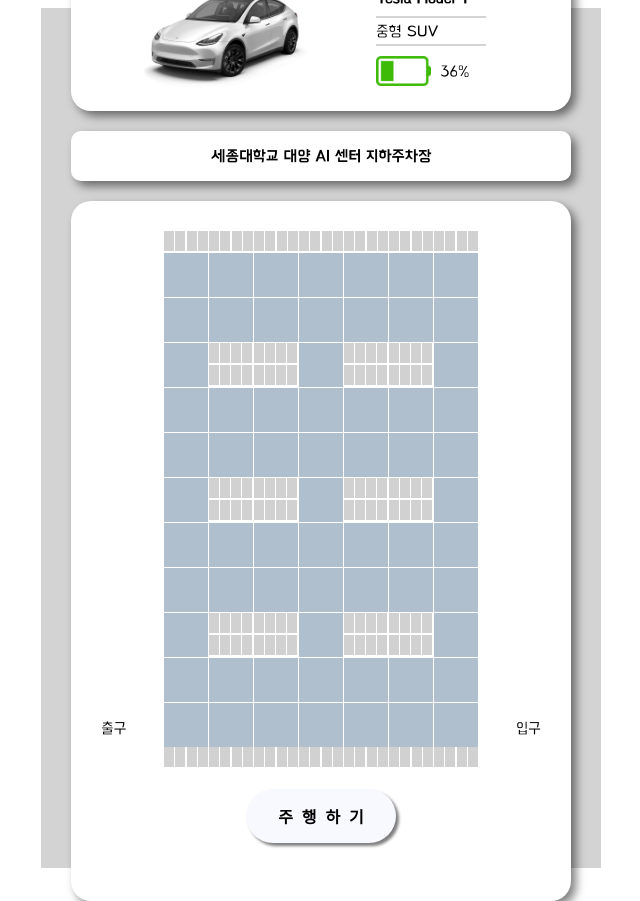
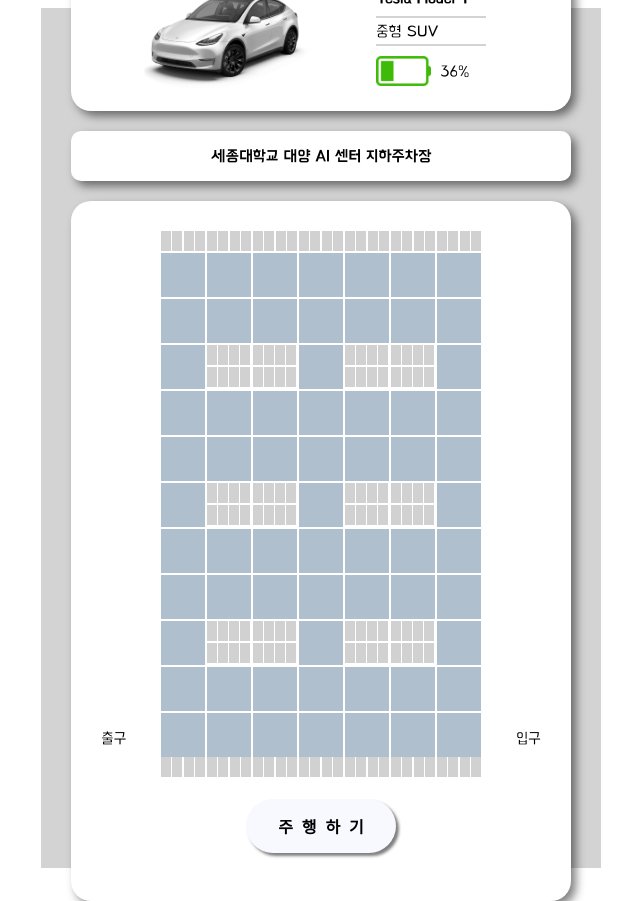
Before and after one commit to block-based-parking-control-system/parking-control-frontend, a React (Create React App) app: page /entrance/parking in a window 1280 px wide. Shown: the whole page, without its empty margins (319-959 px from the left). Built offline with nearby package versions, Linux system fonts and the light colour scheme; the HTML template or start-up script is replaced by a standard one.

Commit message:
refactor: 주차장 경계선 볼드값 변경

```diff
--- a/src/components/parkingpage/parkinglot/ParkingLot.css
+++ b/src/components/parkingpage/parkinglot/ParkingLot.css
@@ -28,7 +28,7 @@
 .middle-parking-lot {
     display: grid;
     grid-template-columns: repeat(7, 1fr);
-    grid-gap: 1px;
+    grid-gap: 2px;
     margin: 0 auto;
     width: fit-content;
     position: relative;
@@ -41,7 +41,7 @@
 .edge-parking-lot {
     display: grid;
     grid-template-columns: repeat(7, 1fr);
-    grid-gap: 1px;
+    grid-gap: 2px;
     margin: 0 auto;
     width: fit-content;
     position: relative;
@@ -115,7 +115,7 @@ middle-block-section, edge-block-section 내에 존재하는
 
 .entrance, .exit {
     position: absolute;
-    bottom: 165px;
+    bottom: 155px;
 }
 
 .entrance {
```
